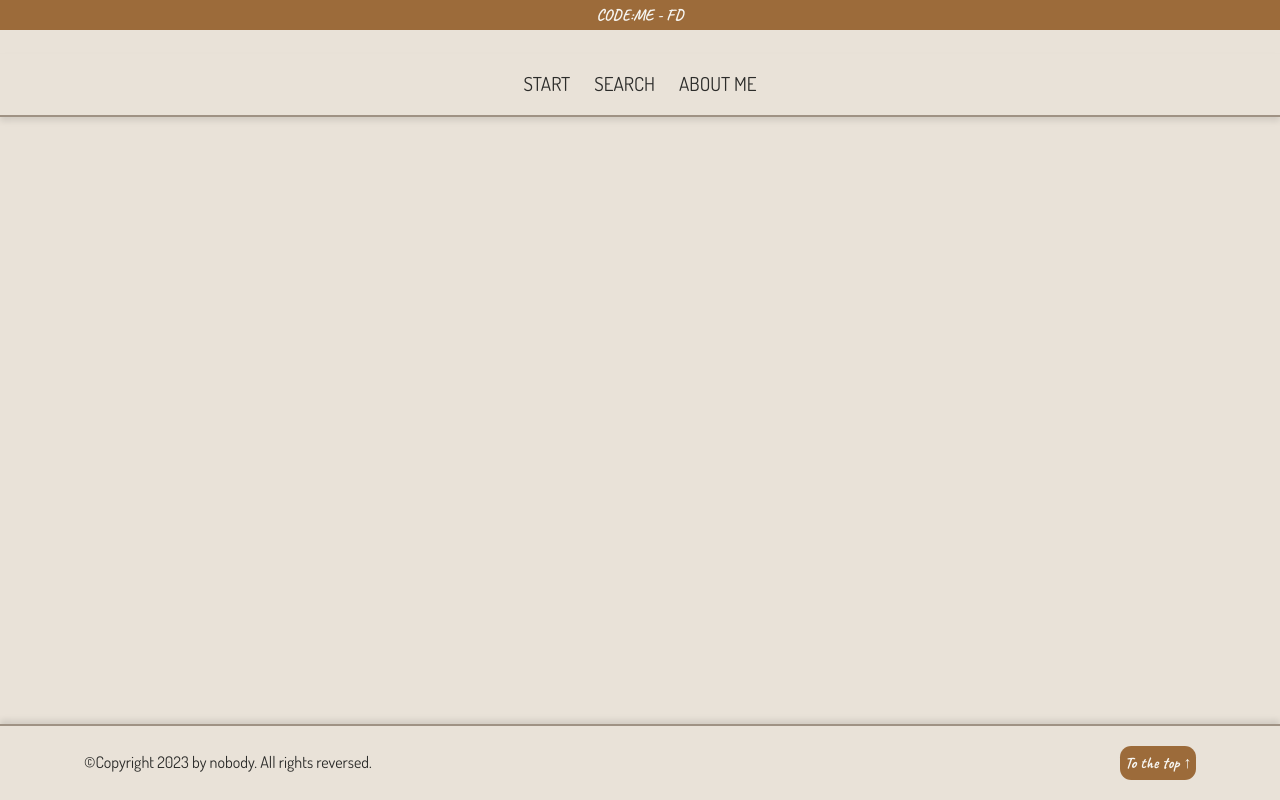
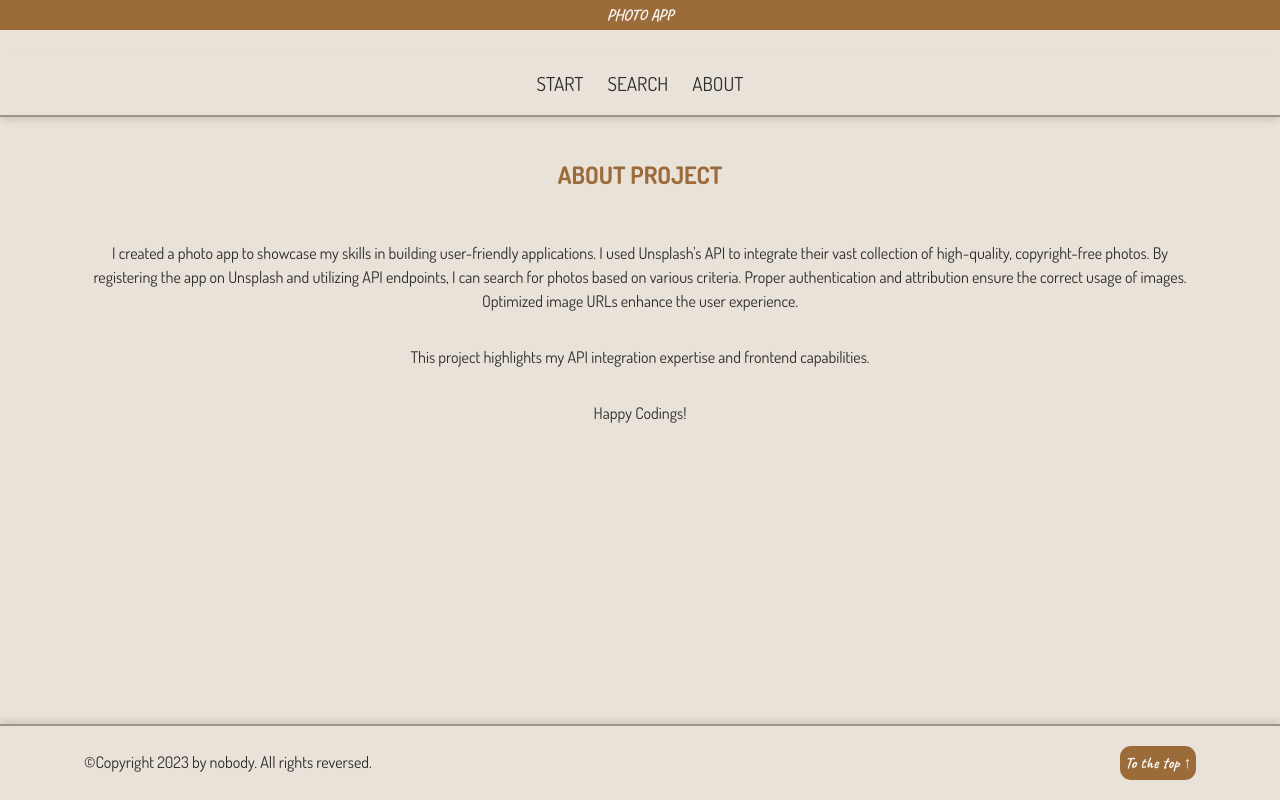
Before and after one commit to Mooonika90/photo-app, a React (Create React App) app: page /#/about in a window 1280 px wide. Built offline with nearby package versions, Linux system fonts and the light colour scheme.

Commit message:
photo-app

```diff
--- a/src/App.js
+++ b/src/App.js
@@ -4,18 +4,18 @@ import HomePage from './pages/index';
 import Album from './pages/album';
 import SinglePagePhoto from './pages/photo';
 import SearchPhotos from './pages/search';
-import Aboutme from './pages/aboutme';
+import About from './pages/about';
 import { Routes, Route } from 'react-router-dom';
 
 function App() {
 	return (
 		<div id='app'>
 			<Header id='site-header'>
-				<h1>CODE:ME - FD</h1>
+				<h1>PHOTO APP</h1>
 			</Header>
 			<main>
 				<Routes>
-					<Route path={'/aboutme'} element={<Aboutme />} />
+					<Route path={'/about'} element={<About />} />
 					<Route path={'/photo/:id/:slug'} element={<SinglePagePhoto />} />
 					<Route path={'/search'} element={<SearchPhotos />} />
 					<Route path={'/album/:id'} element={<Album />} />
--- a/src/components/MainMenu.js
+++ b/src/components/MainMenu.js
@@ -1,27 +1,3 @@
-// import { Link } from 'react-router-dom';
-
-// function MainMenu() {
-// 	return (
-// 		<>
-// 			<nav id='mainmenu'>
-// 				<ul>
-// 					<li>
-// 						<Link to='/'>Start</Link>
-// 					</li>
-// 					<li>
-// 						<Link to='/search'>Search</Link>
-// 					</li>
-// 					<li>
-// 						<Link to='/aboutme'>About Me</Link>
-// 					</li>
-// 				</ul>
-// 			</nav>
-// 		</>
-// 	);
-// }
-
-// export default MainMenu;
-
 import { Link } from 'react-router-dom';
 import { useState } from 'react';
 
@@ -54,8 +30,8 @@ function MainMenu() {
 							</Link>
 						</li>
 						<li>
-							<Link to='/aboutme' onClick={handleShowNavbar}>
-								About Me
+							<Link to='/about' onClick={handleShowNavbar}>
+								About
 							</Link>
 						</li>
 					</ul>
--- a/src/index.css
+++ b/src/index.css
@@ -405,6 +405,12 @@ img {
 	border: 1px solid var(--nude);
 	text-transform: uppercase;
 }
+
+.about p {
+	font-family: 'Dosis', sans-serif;
+	padding: var(--padding-size);
+}
+
 @media (max-width: 50rem) {
 	.photo > section {
 		flex-direction: column;
--- a/src/index.js
+++ b/src/index.js
@@ -9,7 +9,7 @@ const root = ReactDOM.createRoot(document.getElementById('root'));
 
 root.render(
 	<React.StrictMode>
-		<HashRouter>
+		<HashRouter >
 			<App />
 		</HashRouter>
 	</React.StrictMode>
--- /dev/null
+++ b/src/pages/about.js
@@ -0,0 +1,23 @@
+function About() {
+	return (
+		<section className='about'>
+			<h2>About project</h2>
+			<p>
+				I created a photo app to showcase my skills in building user-friendly
+				applications. I used Unsplash's API to integrate their vast collection
+				of high-quality, copyright-free photos. By registering the app on
+				Unsplash and utilizing API endpoints, I can search for photos based on
+				various criteria. Proper authentication and attribution ensure the
+				correct usage of images. Optimized image URLs enhance the user
+				experience.
+			</p>
+			<p>
+				This project highlights my API integration expertise and frontend
+				capabilities.
+			</p>
+			<p> Happy Codings!</p>
+		</section>
+	);
+}
+
+export default About;
--- a/src/pages/aboutme.js
+++ /dev/null
@@ -1,11 +0,0 @@
-function Aboutme() {
-	return (
-		<>
-			<h2>About Me</h2>
-			<p> Happy Codings!</p>
-			<p>Loading...</p>
-		</>
-	);
-}
-
-export default Aboutme;
```
